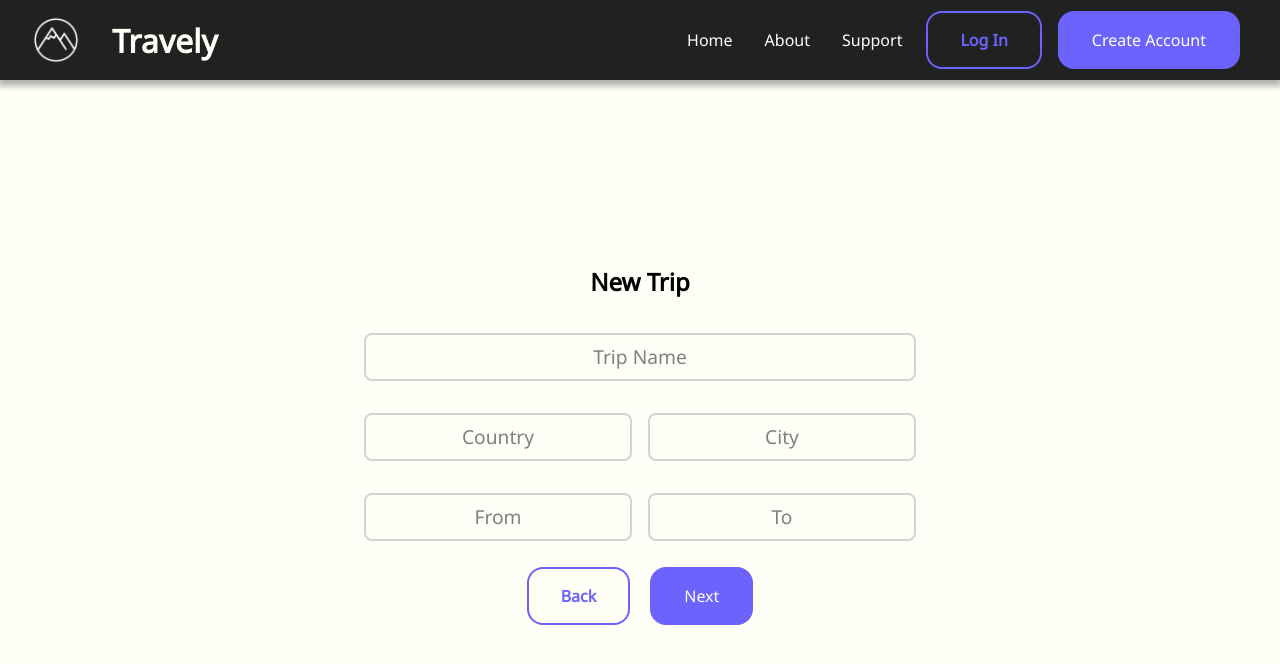
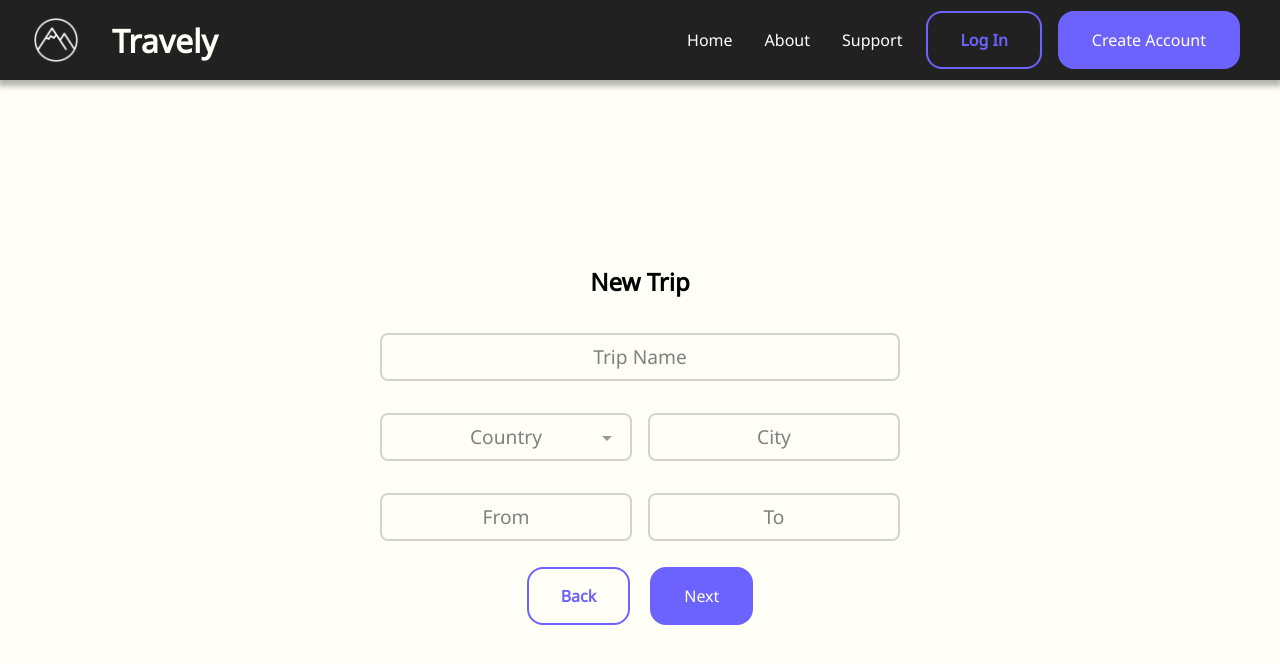
Before and after one commit to alejandro-venegas/travely, an Angular app: page /trip/new in a window 1280 px wide. Shown: the top 664 px of the page. Built offline with nearby package versions, Linux system fonts and the light colour scheme.

Commit message:
Add select input mode

```diff
--- a/package.json
+++ b/package.json
@@ -19,6 +19,7 @@
     "@angular/platform-browser": "~11.0.6",
     "@angular/platform-browser-dynamic": "~11.0.6",
     "@angular/router": "~11.0.6",
+    "@ng-select/ng-select": "^6.1.0",
     "hamburgers": "^1.1.3",
     "rxjs": "~6.6.0",
     "tslib": "^2.0.0",
--- a/src/app/app.module.ts
+++ b/src/app/app.module.ts
@@ -23,6 +23,7 @@ import { ButtonComponent } from './shared/components/button/button.component';
 import { HomeComponent } from './pages/home/home.component';
 import { NewTripComponent } from './pages/new-trip/new-trip.component';
 import { BrowserAnimationsModule } from '@angular/platform-browser/animations';
+import { NgSelectModule } from '@ng-select/ng-select';
 
 @NgModule({
   declarations: [
@@ -59,6 +60,7 @@ import { BrowserAnimationsModule } from '@angular/platform-browser/animations';
     FormsModule,
     HttpClientModule,
     BrowserAnimationsModule,
+    NgSelectModule,
   ],
   providers: [],
   bootstrap: [AppComponent],
--- a/src/app/pages/new-trip/new-trip.component.html
+++ b/src/app/pages/new-trip/new-trip.component.html
@@ -7,6 +7,7 @@
         <app-form-input
           required
           label="Country"
+          select
           ngModel
           name="country"
         ></app-form-input>
--- a/src/app/shared/components/form-input/form-input.component.html
+++ b/src/app/shared/components/form-input/form-input.component.html
@@ -2,6 +2,7 @@
   [ngClass]="{ focused: this.isFocused || input.value }"
   (click)="input.focus()"
   class="input-container"
+  *ngIf="!isSelect"
 >
   <label
     [ngClass]="{
@@ -26,4 +27,37 @@
     #input
   />
 </div>
+<div
+  [ngClass]="{ focused: this.isFocused || input.selectedValues[0] }"
+  (click)="input.focus()"
+  class="input-container"
+  *ngIf="isSelect"
+>
+  <label
+    [ngClass]="{
+      focused: this.isFocused || input.selectedValues[0]
+    }"
+    for="{{ name }}"
+    >{{ label }}</label
+  >
+  <div
+    class="separator-bar"
+    [ngClass]="{
+      focused: this.isFocused || input.selectedValues[0]
+    }"
+    aria-hidden="true"
+  ></div>
+  <ng-select
+    [items]="cars"
+    bindLabel="name"
+    bindValue="id"
+    [clearable]="false"
+    [id]="name"
+    (change)="change($event)"
+    (focusin)="onFocus(true)"
+    (focusout)="onFocus(false)"
+    #input
+  >
+  </ng-select>
+</div>
 <div class="error-container"><ng-content></ng-content></div>
--- a/src/app/shared/components/form-input/form-input.component.scss
+++ b/src/app/shared/components/form-input/form-input.component.scss
@@ -60,6 +60,7 @@ input {
 }
 label {
   position: relative;
+  z-index: 2;
   left: 50%;
   transform: translateX(-50%) scale(1.2);
   color: grey;
@@ -74,3 +75,19 @@ label.focused {
 .input-container.focused {
   border-color: $primary;
 }
+
+::ng-deep {
+  ng-select {
+    font-size: 1.6rem;
+    flex: 1;
+
+    &.ng-select > .ng-select-container {
+      background-color: transparent !important;
+      border: none !important;
+      box-shadow: none !important;
+    }
+    &.ng-select .ng-select-container:hover {
+      box-shadow: none;
+    }
+  }
+}
--- a/src/app/shared/components/form-input/form-input.component.ts
+++ b/src/app/shared/components/form-input/form-input.component.ts
@@ -14,15 +14,26 @@ import { ControlValueAccessor, NG_VALUE_ACCESSOR } from '@angular/forms';
   ],
 })
 export class FormInputComponent implements OnInit, ControlValueAccessor {
-  // @ts-ignore
-  onChange;
-  // @ts-ignore
-  onTouched;
+  onChange: any;
+  onTouched: any;
+  isSelect = false;
+  cars: any = [
+    { id: 1, name: 'Volvo' },
+    { id: 2, name: 'Saab' },
+    { id: 3, name: 'Opel' },
+    { id: 4, name: 'Audi' },
+  ];
+  isFocused = false;
+
   @Input() type = 'text';
   @Input() label = '';
   @Input() name = '';
-  isFocused = false;
+  @Input() set select(value: any) {
+    this.isSelect = true;
+  }
   constructor() {}
+
+  ngOnInit(): void {}
 
   writeValue(obj: any): void {}
   registerOnChange(fn: any): void {
@@ -31,7 +42,6 @@ export class FormInputComponent implements OnInit, ControlValueAccessor {
   registerOnTouched(fn: any): void {
     this.onTouched = fn;
   }
-  ngOnInit(): void {}
 
   change(value: any): void {
     this.onChange(value);
--- a/src/styles.scss
+++ b/src/styles.scss
@@ -1,5 +1,6 @@
 @import 'assets/styles/colors.scss';
 @import 'assets/styles/sizes.scss';
+@import '~@ng-select/ng-select/themes/default.theme.css';
 @import url('https://fonts.googleapis.com/css2?family=Noto+Sans&display=swap');
 * {
   box-sizing: border-box;
```
Also changed, not shown: 1 other file (tests, documents, lock files or other folders).
